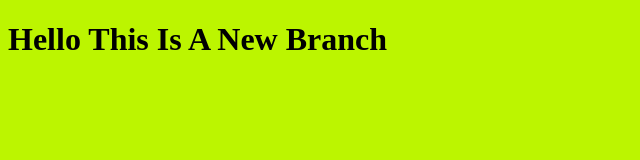
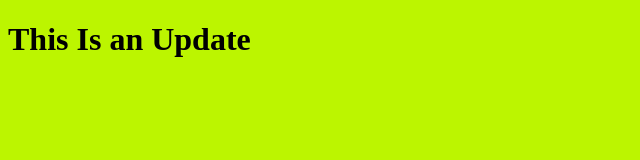
Before and after one commit to ahmedalbarram/myproject, a plain HTML site: page index.html in a window 1280 px wide. Shown: the whole page, without its empty margins (0-640 px from the left). Drawn offline with Linux system fonts and the light colour scheme.

Commit message:
edit the html file

```diff
--- a/index.html
+++ b/index.html
@@ -6,7 +6,7 @@
     <title>Document</title>
 </head>
 <body>
-    <h1>Hello This Is A New Branch</h1>
+    <h1>This Is an Update</h1>
     <script src="app.js"></script>
 </body>
 </html>
```
